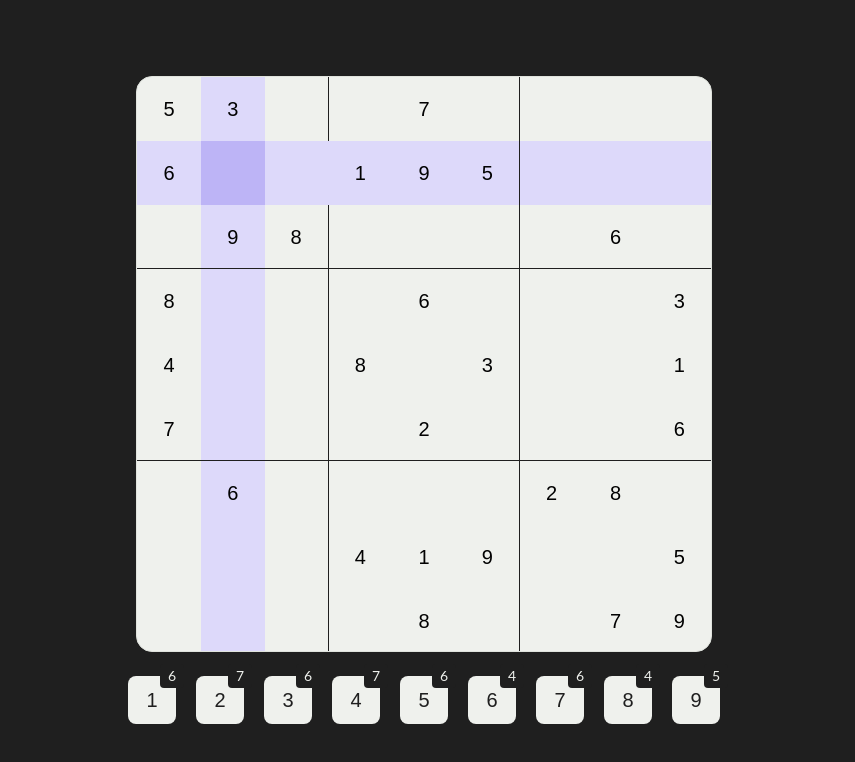
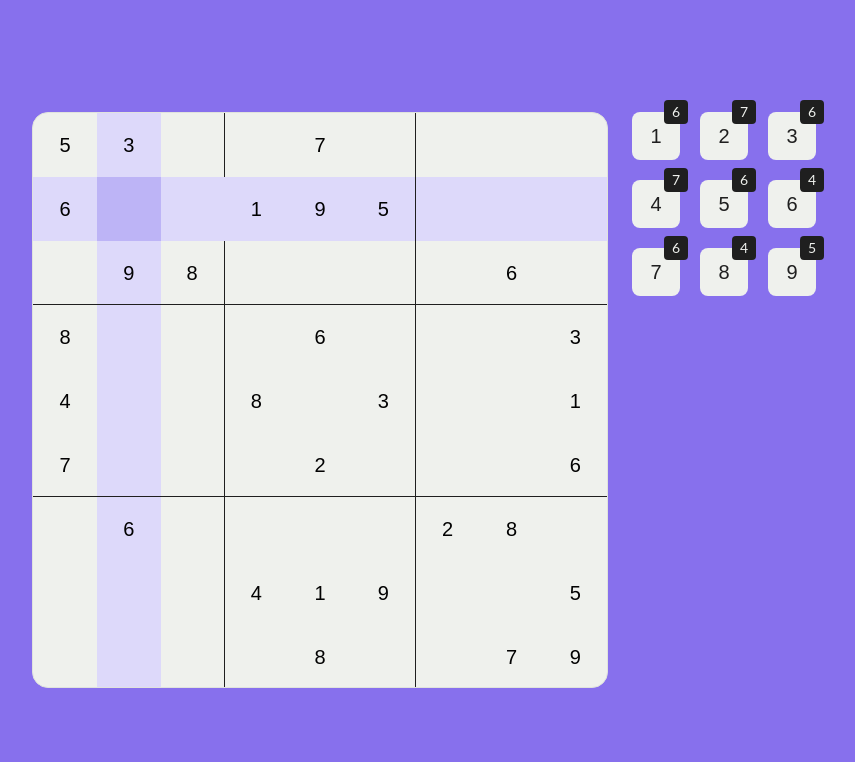
Before and after one commit to Halleys123/Sudoku, a React (Vite) app in the folder client/: page / in a window 1280 px wide. Shown: the top 762 px of the page, without its empty margins (216-1071 px from the left). Built offline with nearby package versions, Linux system fonts and the light colour scheme; a web font is replaced by a local one.

Commit message:
feat: update InputBox class for visual feedback feat: Update SudokuInputs to use grid layout and enhance InputBox key prop for uniqueness style: Add value-change-blink animation for InputBox background change on click

```diff
--- a/client/src/App.jsx
+++ b/client/src/App.jsx
@@ -4,9 +4,9 @@ import SudokuLayout from '@components/sudoku/SudokuLayout.jsx';
 
 function App() {
   return (
-    <GeneralLayout>
+    <GameLayout>
       <SudokuLayout />
-    </GeneralLayout>
+    </GameLayout>
   );
 }
 
--- a/client/src/components/sudoku/InputBox.jsx
+++ b/client/src/components/sudoku/InputBox.jsx
@@ -7,7 +7,7 @@ export default function InputBox({
   return (
     <div
       onClick={onClick}
-      className={`relative border-shade-700 w-12 h-12 group transition-colors items-center justify-center flex rounded-lg select-none ${
+      className={`value-change-blink relative border-shade-700 w-12 h-12 group transition-colors items-center justify-center flex rounded-lg select-none ${
         blocksLeft
           ? 'bg-shade-50 hover:bg-shade-100 cursor-pointer '
           : 'bg-success-400 hover:bg-success-500 cursor-not-allowed'
--- a/client/src/components/sudoku/SudokuInputs.jsx
+++ b/client/src/components/sudoku/SudokuInputs.jsx
@@ -1,14 +1,14 @@
 import InputBox from './InputBox';
 export default function SudokuInputs({ onClick, numbers }) {
   return (
-    <div className='flex flex-row gap-5 items-center justify-center'>
+    <div className='grid grid-cols-3 gap-5 h-fit'>
       {Object.keys(numbers).map((key) => {
         const value = key;
         const blocksLeft = numbers[key];
         return (
           <InputBox
             onClick={() => onClick(value)}
-            key={value}
+            key={`input-box-${value}-${blocksLeft}`}
             number={value}
             blocksLeft={blocksLeft}
           />
--- a/client/src/components/sudoku/SudokuLayout.jsx
+++ b/client/src/components/sudoku/SudokuLayout.jsx
@@ -1,6 +1,6 @@
 import SudokuBox from './SudokuBox';
 import SudokuInputs from './SudokuInputs';
-import { useState, useEffect } from 'react';
+import { useState } from 'react';
 // import { useState } from 'react';
 
 const originalSudokuState = [
@@ -41,7 +41,18 @@ export default function SudokuLayout() {
 
   function handleOnClickInput(value) {
     if (selectedCell[0] === -1 || selectedCell[1] === -1) return;
-    if (sudokuState[selectedCell[0]][selectedCell[1]] === value) return;
+    if (sudokuState[selectedCell[0]][selectedCell[1]] === value) {
+      setSudokuState((prev) => {
+        const newState = prev.map((row) => [...row]);
+        newState[selectedCell[0]][selectedCell[1]] = 0;
+        return newState;
+      });
+      setNumbers((prev) => {
+        return { ...prev, [value]: prev[value] + 1 };
+      });
+
+      return;
+    }
     if (numbers[value] === 0) return;
 
     setSudokuState((prev) => {
@@ -56,7 +67,15 @@ export default function SudokuLayout() {
   }
 
   return (
-    <div className='flex flex-col gap-6 items-center'>
+    <div
+      tabIndex={0}
+      onKeyDown={(e) => {
+        if (e.key >= '1' && e.key <= '9') {
+          handleOnClickInput(Number(e.key));
+        }
+      }}
+      className='flex flex-row gap-6'
+    >
       <SudokuBox
         onClick={handleMiniBoxClick}
         sudokuState={sudokuState}
--- a/client/src/index.css
+++ b/client/src/index.css
@@ -65,3 +65,17 @@
   --font-primary: 'Lato', 'Roboto', sans-serif;
   --font-secondary: 'Montserrat', sans-serif;
 }
+
+@keyframes value-change-blink {
+  0%,
+  100% {
+    background-color: white;
+  }
+  50% {
+    background-color: var(--color-primary-200);
+  }
+}
+
+.value-change-blink {
+  animation: value-change-blink 0.4s ease-in-out;
+}
```
